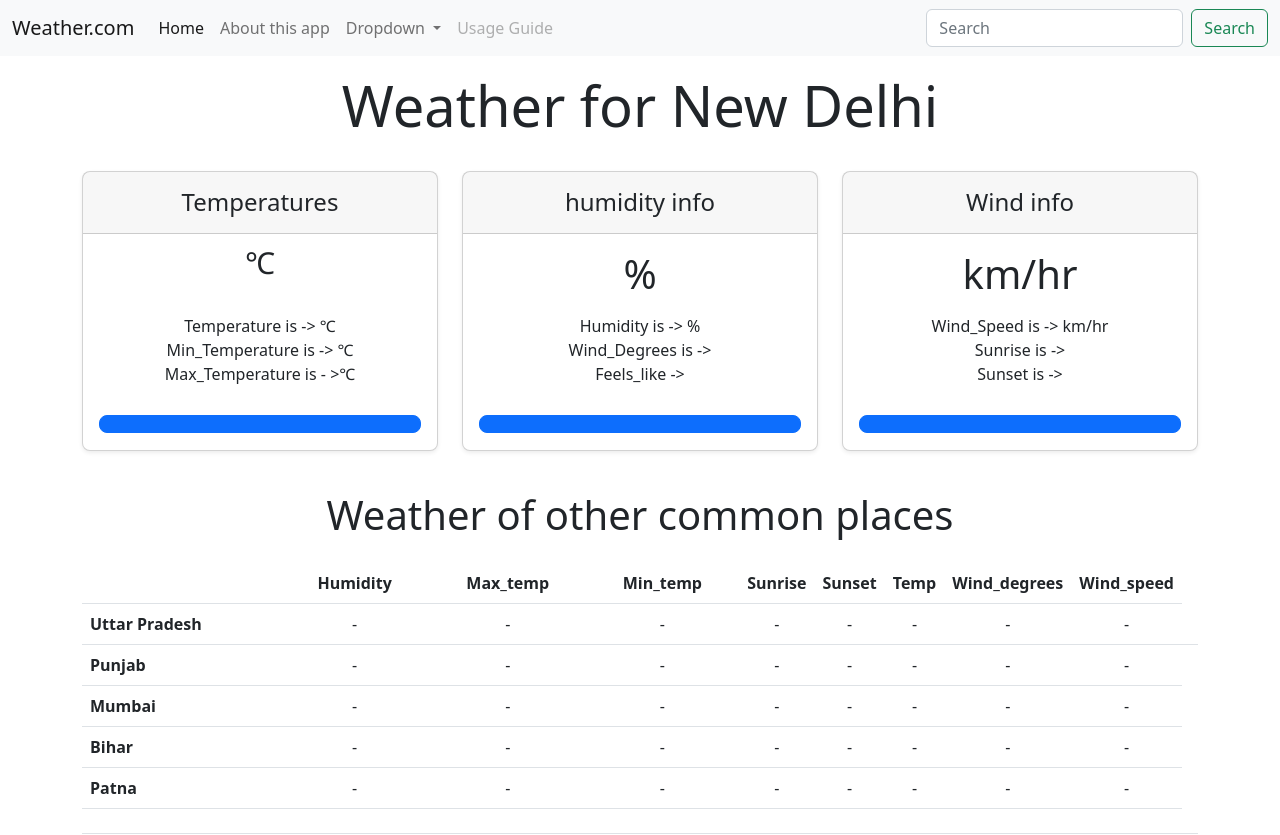
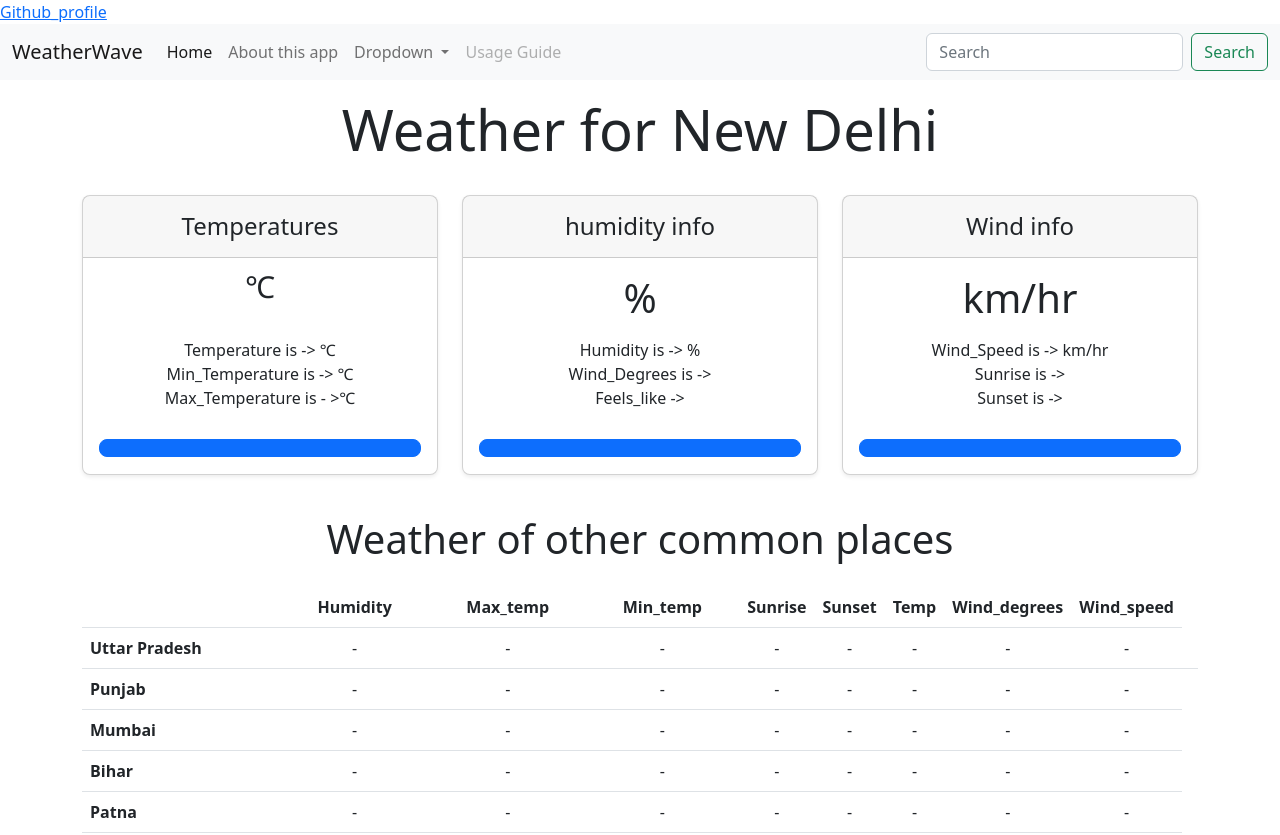
Before and after one commit to Atulgsonu/Weather, a plain HTML site: page index.html in a window 1280 px wide. Shown: the top 835 px of the page. Drawn offline with nearby package versions, Linux system fonts and the light colour scheme; no server answers.

Commit message:
Update index.html

```diff
--- a/index.html
+++ b/index.html
@@ -1,7 +1,7 @@
 <!doctype html>
 <html lang="en">
   <head>
-    <a href="A.K.Gupta"</a>
+    <a href="https://github.com/Atulgsonu">Github_profile</a>
 
 
     <meta charset="utf-8">
@@ -12,7 +12,7 @@
   <body>
     <nav class="navbar navbar-expand-lg bg-light">
         <div class="container-fluid">
-          <a class="navbar-brand" href="#">Weather.com</a>
+          <a class="navbar-brand" href="#">WeatherWave</a>
           <button class="navbar-toggler" type="button" data-bs-toggle="collapse" data-bs-target="#navbarSupportedContent" aria-controls="navbarSupportedContent" aria-expanded="false" aria-label="Toggle navigation">
             <span class="navbar-toggler-icon"></span>
           </button>
```
